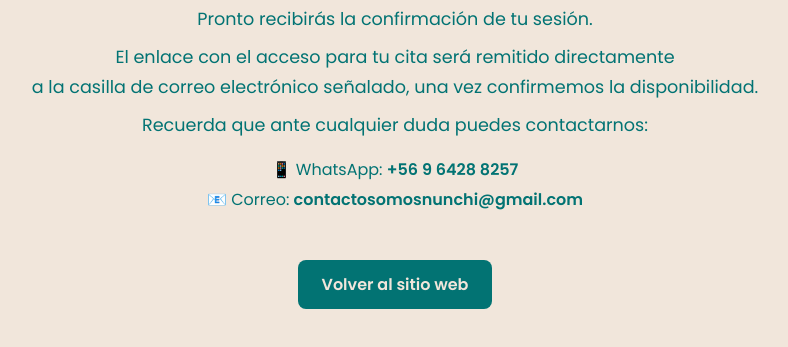
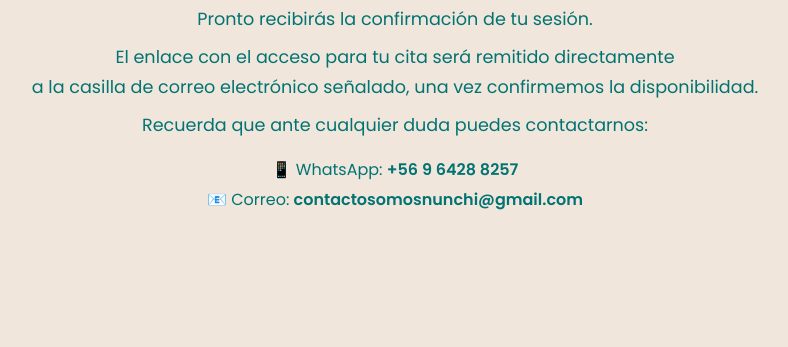
Before and after one commit to nunchipsicoterapiaonline-ctrl/nunchi-redirect2, a plain HTML site: page index.html in a window 1280 px wide. Shown: the part 315-662 px from the top of the page, without its empty margins (245-1033 px from the left). Drawn offline with Linux system fonts and the light colour scheme.

Commit message:
Update index.html

```diff
--- a/index.html
+++ b/index.html
@@ -12,10 +12,23 @@
       text-align: center;
       padding: 10vh 5%;
       margin: 0;
+      opacity: 0;
+      animation: fadeIn 2s ease-in forwards;
+    }
+    @keyframes fadeIn {
+      from { opacity: 0; transform: translateY(10px); }
+      to { opacity: 1; transform: translateY(0); }
     }
     img {
       width: 120px;
       margin-bottom: 20px;
+      opacity: 0;
+      animation: fadeInLogo 2s ease-in forwards;
+      animation-delay: 0.3s;
+    }
+    @keyframes fadeInLogo {
+      from { opacity: 0; transform: scale(0.95); }
+      to { opacity: 1; transform: scale(1); }
     }
     h1 {
       color: #027373;
@@ -37,21 +50,6 @@
       font-size: 1rem;
       margin-bottom: 0.3rem;
     }
-    a {
-      display: inline-block;
-      margin-top: 2rem;
-      padding: 12px 24px;
-      background-color: #027373;
-      color: #F1E6DB;
-      border-radius: 8px;
-      text-decoration: none;
-      font-weight: 600;
-      transition: background-color 0.3s, transform 0.2s;
-    }
-    a:hover {
-      background-color: #025b5c;
-      transform: scale(1.03);
-    }
   </style>
 </head>
 <body>
@@ -68,7 +66,5 @@
     <li>📱 WhatsApp: <strong>+56 9 6428 8257</strong></li>
     <li>📧 Correo: <strong>contactosomosnunchi@gmail.com</strong></li>
   </ul>
-
-  <a href="https://www.somosnunchi.cl">Volver al sitio web</a>
 </body>
 </html>
```
